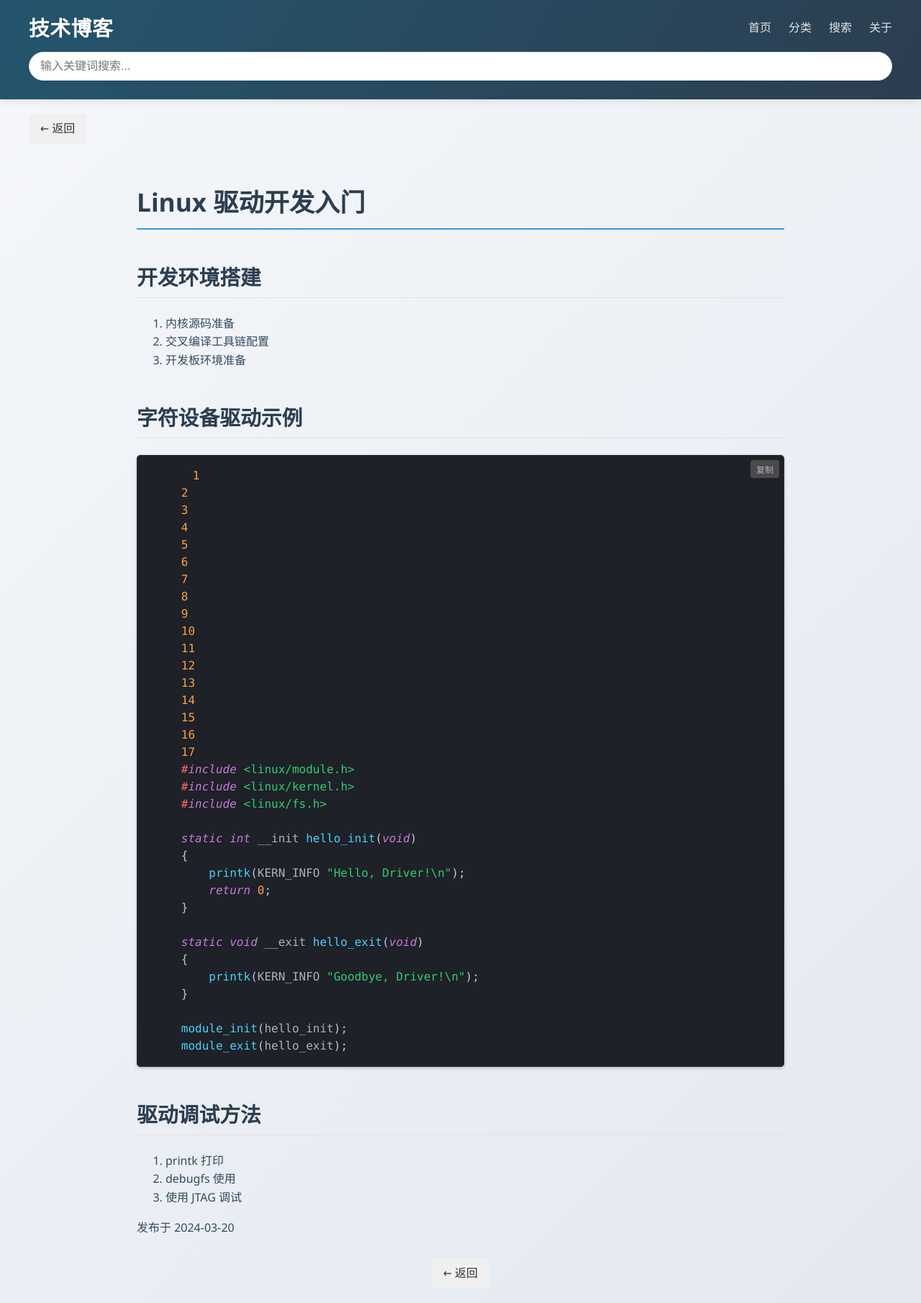
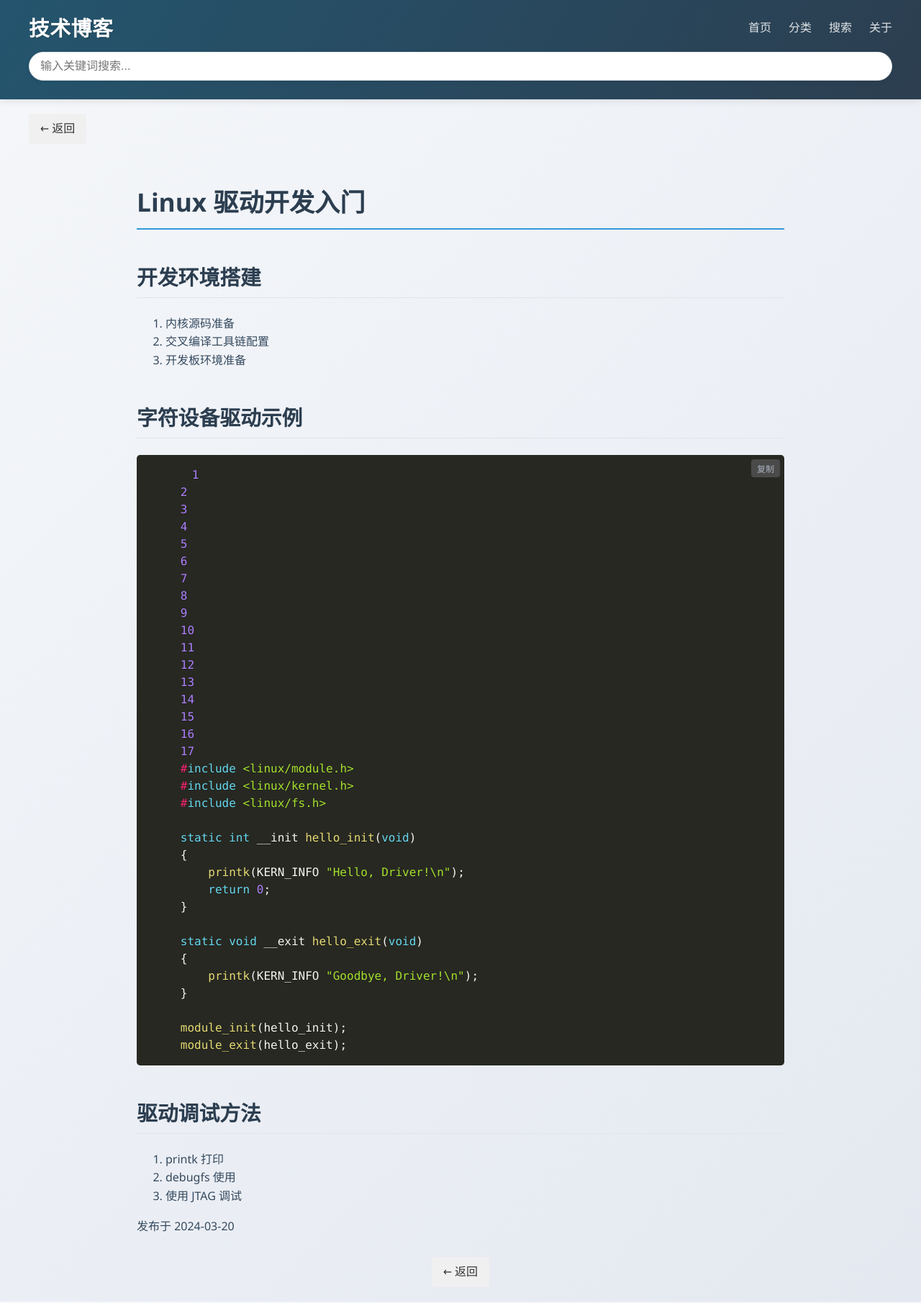
Before and after one commit to Justa-Cai/Justa-Cai, a Jekyll site: the page built from posts/embedded-linux/driver-development-basics.md, in a window 1280 px wide. Shown: the whole page at 72% size. Built offline with Jekyll 4.4.1, drawn with Linux system fonts in a browser that asks for light colours; nearby versions of some CDN libraries; library files that are not in the unit come from our copies; comment, search, counter and statistics services are not loaded.

Commit message:
完全移除所有自定义代码高亮样式，修复行号显示问题

```diff
--- a/_layouts/post.html
+++ b/_layouts/post.html
@@ -98,118 +98,6 @@ pre code {
         font-size: 12px;
     }
 }
-
-/* Prism.js 自定义样式 */
-pre[class*="language-"] {
-    background: #1e2127 !important;  /* 稍深的背景色 */
-    border: 1px solid #282c34;  /* 添加边框 */
-    box-shadow: 0 2px 4px rgba(0,0,0,0.2);  /* 添加阴影效果 */
-    border-radius: 6px;
-    margin: 1em 0;
-    padding: 1em;  /* 恢复正常内边距 */
-    overflow: auto;
-}
-
-code[class*="language-"] {
-    color: #abb2bf !important;  /* 默认文本颜色 */
-    text-shadow: none !important;
-    font-family: 'Consolas', 'Monaco', 'Courier New', monospace;
-    font-size: 14px;
-    line-height: 1.5;
-}
-
-/* 代码高亮颜色 - 增强版 */
-.token.comment,
-.token.prolog,
-.token.doctype,
-.token.cdata {
-    color: #7c8a9b !important;  /* 更亮的注释颜色 */
-    font-style: italic;  /* 斜体注释 */
-}
-
-.token.punctuation {
-    color: #bfc7d5 !important;  /* 更亮的标点符号 */
-}
-
-.token.property,
-.token.tag,
-.token.constant,
-.token.symbol,
-.token.deleted {
-    color: #ff6b6b !important;  /* 鲜艳的红色 */
-}
-
-.token.boolean,
-.token.number {
-    color: #ff9f43 !important;  /* 橙色 */
-}
-
-.token.selector,
-.token.string,
-.token.char,
-.token.builtin,
-.token.inserted {
-    color: #2ecc71 !important;  /* 翠绿色 */
-}
-
-.token.operator,
-.token.entity,
-.token.url,
-.language-css .token.string,
-.style .token.string {
-    color: #56b6c2 !important;  /* 青色 */
-}
-
-.token.atrule,
-.token.attr-value,
-.token.keyword {
-    color: #c678dd !important;  /* 紫色 */
-    font-style: italic;  /* 斜体关键字 */
-}
-
-.token.function {
-    color: #4bcffa !important;  /* 亮蓝色 */
-}
-
-.token.class-name {
-    color: #ffd32a !important;  /* 金黄色 */
-}
-
-.token.variable {
-    color: #ff7979 !important;  /* 浅红色 */
-}
-
-.token.regex,
-.token.important {
-    color: #ffa502 !important;  /* 暗金色 */
-}
-
-.token.important,
-.token.bold {
-    font-weight: bold;
-}
-
-.token.italic {
-    font-style: italic;
-}
-
-.token.entity {
-    cursor: help;
-}
-
-/* 特殊语言的特定样式 */
-.language-json .token.property {
-    color: #56b6c2 !important;  /* JSON属性使用青色 */
-}
-
-.language-markdown .token.title {
-    color: #ff6b6b !important;  /* Markdown标题使用红色 */
-    font-weight: bold;
-}
-
-.language-markdown .token.list {
-    color: #4bcffa !important;  /* Markdown列表使用蓝色 */
-}
 </style>
 
 <div class="back-button">
@@ -231,7 +119,7 @@ code[class*="language-"] {
 </div>
 
 <!-- Prism.js CSS -->
-<!-- 移除本地CSS，完全使用CDN -->
+<!-- 使用CDN加载Prism样式 -->
 <link rel="stylesheet" href="https://cdnjs.cloudflare.com/ajax/libs/prism/1.29.0/themes/prism-okaidia.min.css">
 <link rel="stylesheet" href="https://cdnjs.cloudflare.com/ajax/libs/prism/1.29.0/plugins/line-numbers/prism-line-numbers.min.css">
 
```
